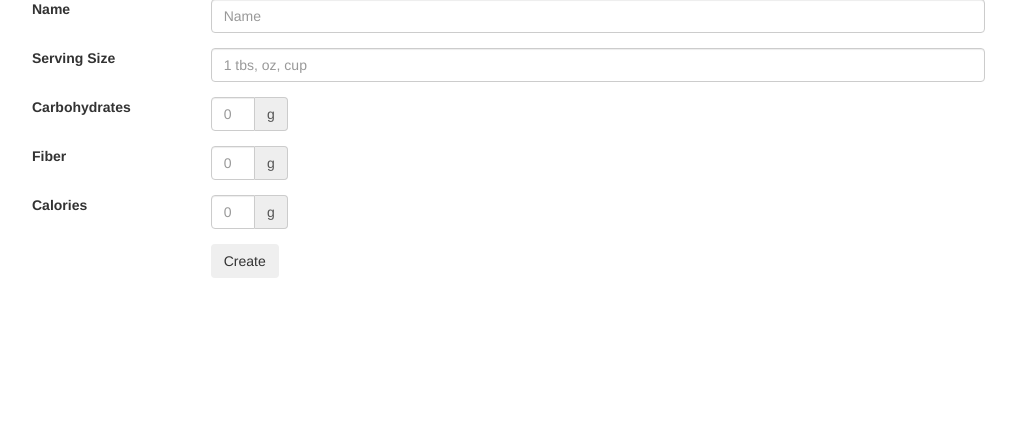
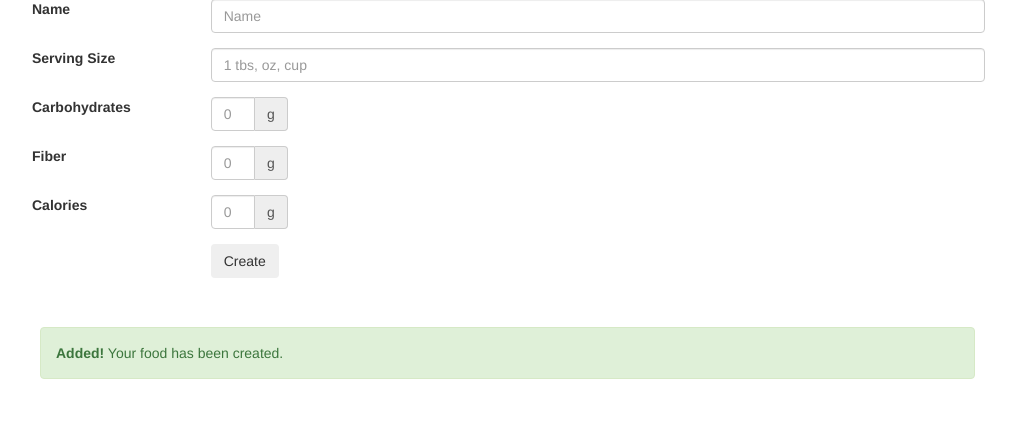
Before and after one commit to kaitcov/carbCount, a Flask app: page /createFood in a window 1280 px wide. Shown: the part 129-564 px from the top of the page, without its empty margins (87-1103 px from the left). Run offline with Flask 2, Linux system fonts and the light colour scheme; some libraries are stand-ins or nearby versions.

Commit message:
Success banner for createFood

```diff
--- a/templates/createFood.html
+++ b/templates/createFood.html
@@ -55,4 +55,10 @@
 </form>
 </div>
 
+<div class="container">
+<div class="alert alert-success" role="alert" style="margin-top:3%; margin-left:5%; margin-right:13%;">
+	<strong>Added!</strong>
+	Your food has been created.
+	</div>
+</div>
 {% endblock %}
```
